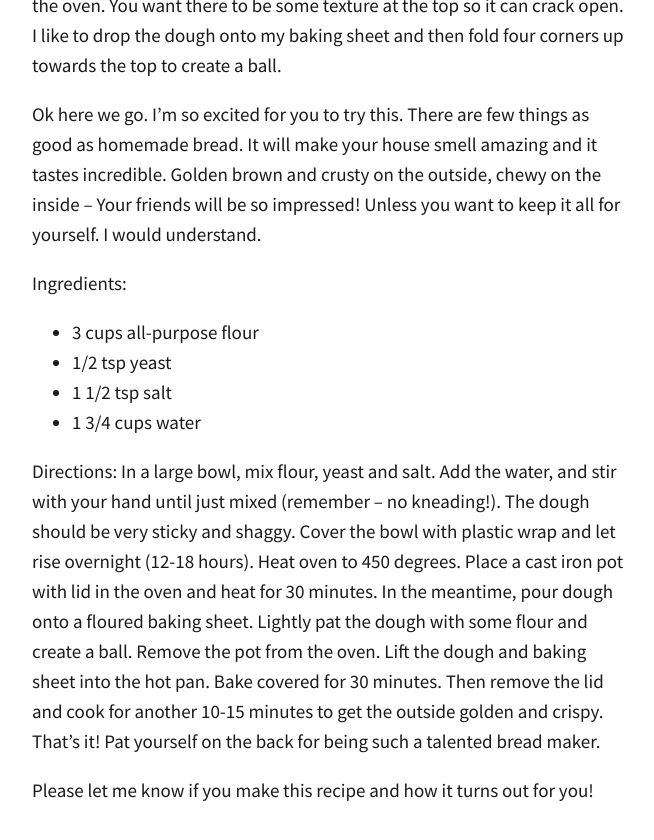
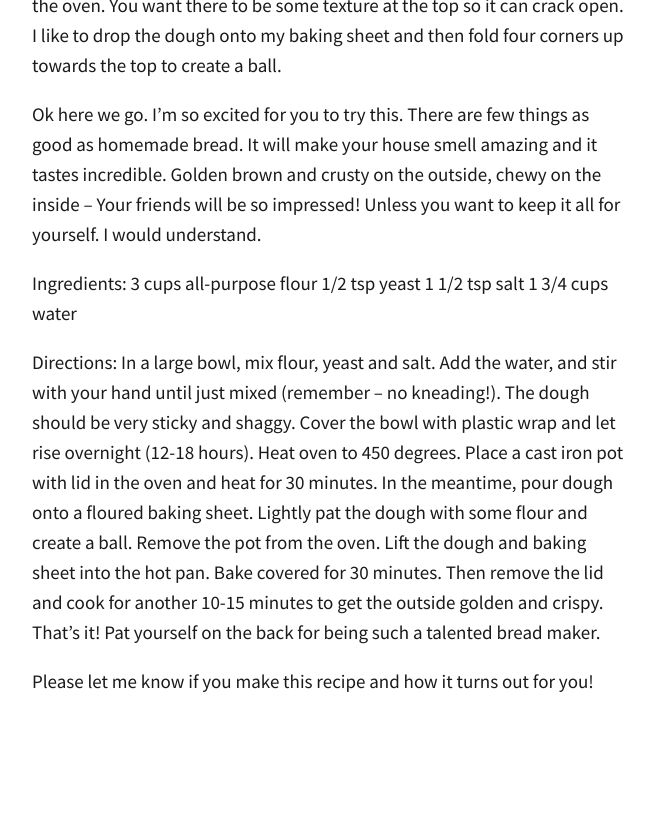
Before and after one commit to totiffany/totiffany.github.io, a Jekyll site: the page built from _posts/2018-04-12-The-Easiest-No-Knead-Bread-Recipe.md, in a window 1280 px wide and 900 px high, scrolled down 1456 px. Shown: the top 840 px of the window, without its empty margins (308-962 px from the left). Built offline with Jekyll 4.4.1, drawn with Linux system fonts in a browser that asks for light colours; our own code applies the rules of GitHub Pages for plain Markdown files; comment, search, counter and statistics services are not loaded; after the commit the page ends 2247 px from its top, so only the background shows below that.

```diff
--- a/_posts/2018-04-12-The-Easiest-No-Knead-Bread-Recipe.md
+++ b/_posts/2018-04-12-The-Easiest-No-Knead-Bread-Recipe.md
@@ -24,10 +24,10 @@ Don't worry about your dough looking like a perfect ball before you put it in th
 Ok here we go. I'm so excited for you to try this. There are few things as good as homemade bread. It will make your house smell amazing and it tastes incredible. Golden brown and crusty on the outside, chewy on the inside – Your friends will be so impressed! Unless you want to keep it all for yourself. I would understand.
 
 Ingredients:
-- 3 cups all-purpose flour
-- 1/2 tsp yeast
-- 1 1/2 tsp salt
-- 1 3/4 cups water
+3 cups all-purpose flour
+1/2 tsp yeast
+1 1/2 tsp salt
+1 3/4 cups water
 
 Directions:
 In a large bowl, mix flour, yeast and salt. Add the water, and stir with your hand until just mixed (remember – no kneading!). The dough should be very sticky and shaggy. Cover the bowl with plastic wrap and let rise overnight (12-18 hours). Heat oven to 450 degrees. Place a cast iron pot with lid in the oven and heat for 30 minutes. In the meantime, pour dough onto a floured baking sheet. Lightly pat the dough with some flour and create a ball. Remove the pot from the oven. Lift the dough and baking sheet into the hot pan. Bake covered for 30 minutes. Then remove the lid and cook for another 10-15 minutes to get the outside golden and crispy. That's it! Pat yourself on the back for being such a talented bread maker.
```
